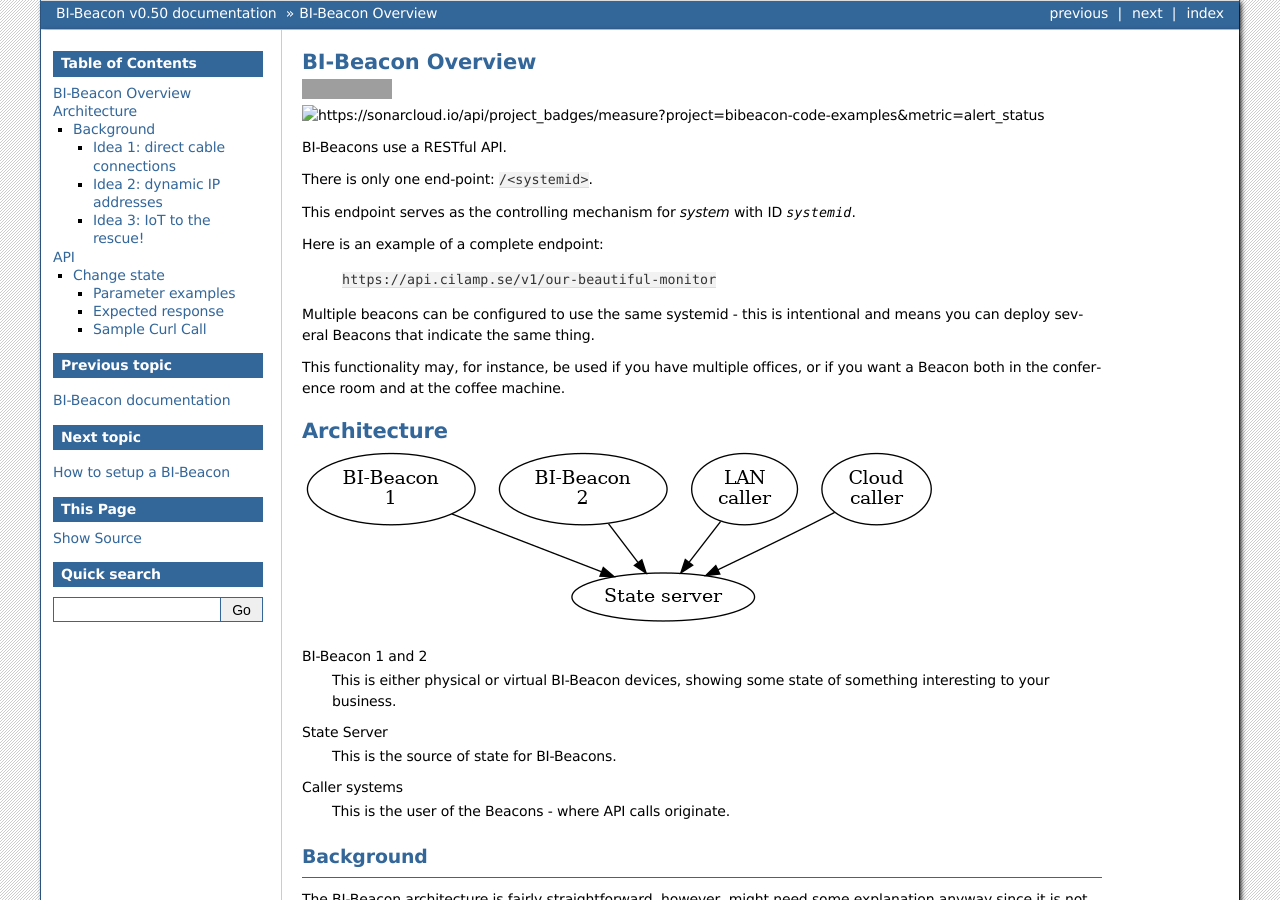
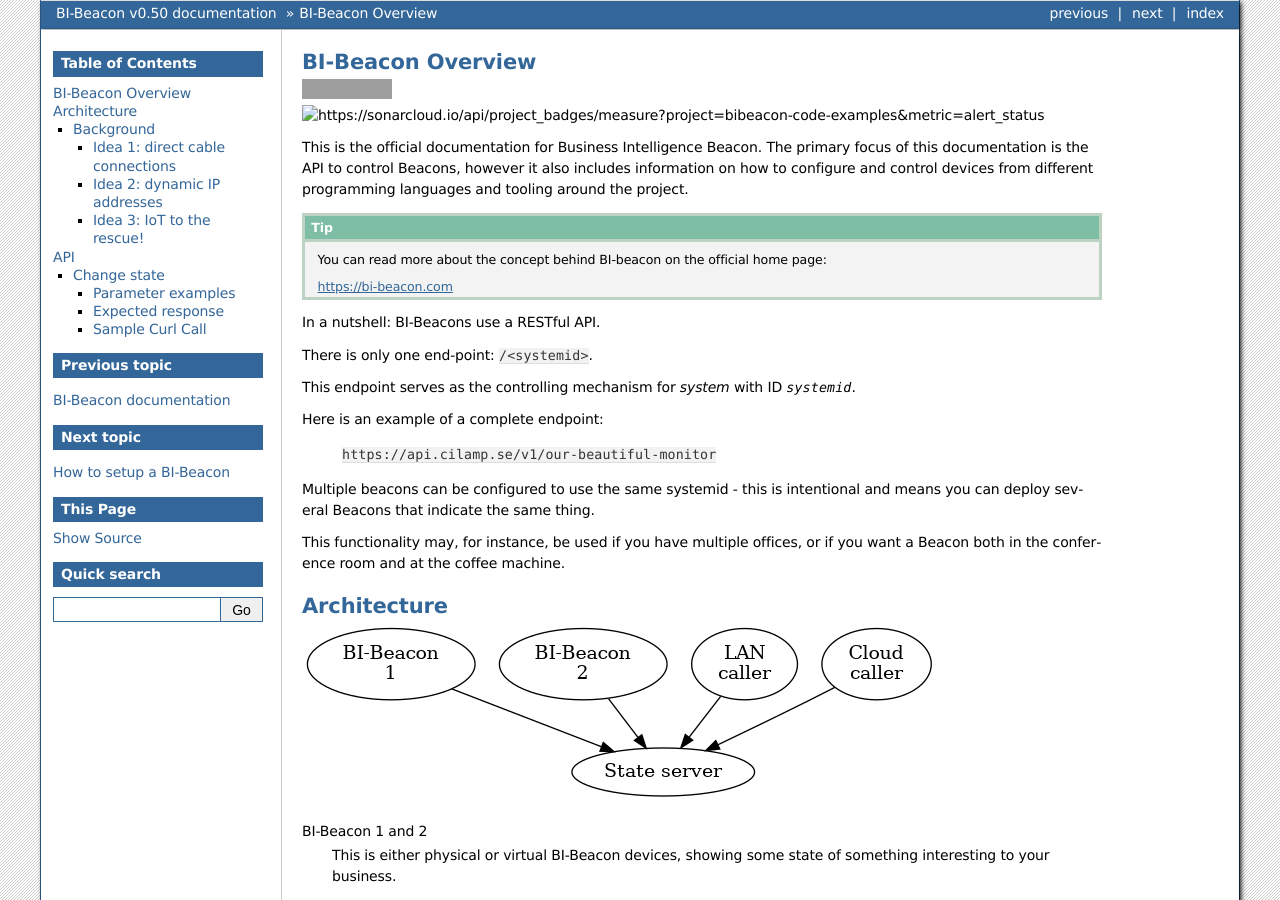
Before and after one commit to BI-Beacon/docs, a Sphinx documentation site: the page built from docs/api.rst, in a window 1280 px wide and 900 px high. Built offline with Sphinx 7.4.7, drawn with Linux system fonts in a browser that asks for light colours; pages that are not in the unit, such as notebooks, are missing from menus; grey boxes are pictures that could not be loaded.

Commit message:
add link to home page and initial explanatory paragraph

```diff
--- a/docs/api.rst
+++ b/docs/api.rst
@@ -7,7 +7,20 @@
 
 .. image:: https://sonarcloud.io/api/project_badges/measure?project=bibeacon-code-examples&metric=alert_status
 
-BI-Beacons use a RESTful API.
+This is the official documentation for Business Intelligence Beacon.
+The primary focus of this documentation is the API to control Beacons,
+however it also includes information on how to configure and control
+devices from different programming languages and tooling around the
+project.
+
+.. tip::
+
+    You can read more about the concept behind BI-beacon on the
+    official home page:
+
+    https://bi-beacon.com
+
+In a nutshell: BI-Beacons use a RESTful API.
 
 There is only one end-point: ``/<systemid>``.
 
```
